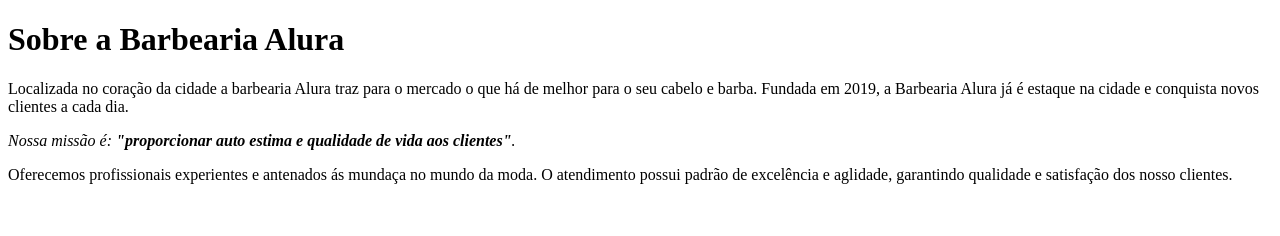
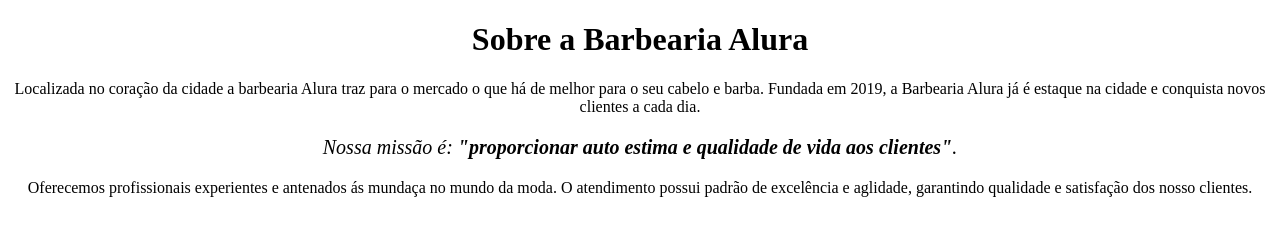
Before and after one commit to Nathy200/barbearia-alura-1b-colPai-andu, a plain HTML site: page index.html in a window 1280 px wide. Drawn offline with Linux system fonts and the light colour scheme.

Commit message:
style in line

```diff
--- a/index.html
+++ b/index.html
@@ -5,12 +5,12 @@
      <title>Barbearia Alura</title>
     </head>
     <body>
-     <h1>Sobre a Barbearia Alura</h1>
+     <h1 style="text-align: center;">Sobre a Barbearia Alura</h1>
 
-     <p>Localizada no coração da cidade a barbearia Alura traz para o mercado o que há de melhor para o seu cabelo e barba. Fundada em 2019, a Barbearia Alura já é estaque na cidade e conquista novos clientes a cada dia.</p>
+     <p style="text-align: center;">Localizada no coração da cidade a barbearia Alura traz para o mercado o que há de melhor para o seu cabelo e barba. Fundada em 2019, a Barbearia Alura já é estaque na cidade e conquista novos clientes a cada dia.</p>
 
-     <p><em>Nossa missão é: <strong>"proporcionar auto estima e qualidade de vida aos clientes"</strong>.</em></p>
+     <p style="font-size: 20px; text-align: center;"><em>Nossa missão é: <strong>"proporcionar auto estima e qualidade de vida aos clientes"</strong>.</em></p>
 
-        <p>Oferecemos profissionais experientes e antenados ás mundaça no mundo da moda. O atendimento possui padrão de excelência e aglidade, garantindo qualidade e satisfação dos nosso clientes.</p>
+        <p  style="text-align: center;">Oferecemos profissionais experientes e antenados ás mundaça no mundo da moda. O atendimento possui padrão de excelência e aglidade, garantindo qualidade e satisfação dos nosso clientes.</p>
     </body>
 </html>
```
